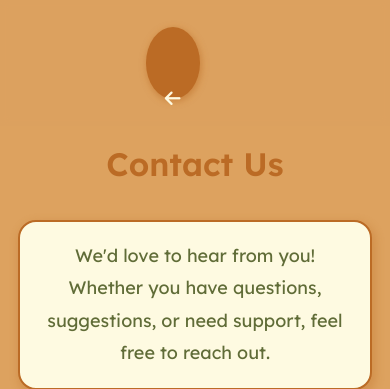
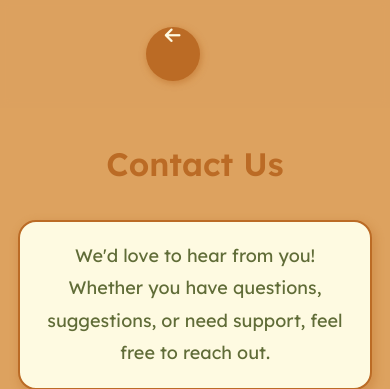
Before and after one commit to Mystibear125/Quran-App, a Django app: page /contactus/ in a window 390 px wide. Shown: the top 389 px of the page. Run offline with Django 5.2, Linux system fonts and the light colour scheme; some libraries are stand-ins or nearby versions.

Commit message:
Mobile styling improv

```diff
--- a/core/static/contactus/styles/pages-style.css
+++ b/core/static/contactus/styles/pages-style.css
@@ -37,11 +37,10 @@ header{
     width: 3rem;
     height: 3rem;
     display: flex;
-    align-items: center;
+    align-items: left;
     justify-content: center;
     border-radius: 50%;
     box-shadow: 1px 2px 6px 1px hsla(28, 67%, 44%, 0.5);
-    padding-top: 4rem;
 }
 
 .back-btn:hover{
--- a/core/static/feedback/styles/pages-style.css
+++ b/core/static/feedback/styles/pages-style.css
@@ -21,7 +21,7 @@ header{
     top: 0;
     width: 85%;
     display: flex;
-    align-items: flex-start;
+    align-items: left;
     gap: 1.5rem;
     padding: 1.5rem 2rem;
     backdrop-filter: blur(3px);
@@ -41,7 +41,6 @@ header{
     justify-content: center;
     border-radius: 50%;
     box-shadow: 1px 2px 6px 1px hsla(28, 67%, 44%, 0.5);
-    padding-top: 4rem;
 }
 
 .back-btn:hover{
```
